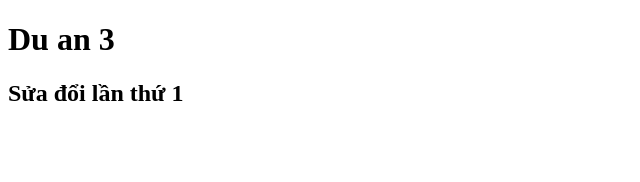
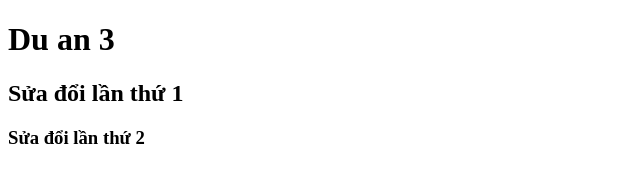
Before and after one commit to Giang130623/duan3, a plain HTML site: page index.html in a window 1280 px wide. Shown: the whole page, without its empty margins (0-640 px from the left). Drawn offline with Linux system fonts and the light colour scheme.

Commit message:
sửa đổi lần 2

```diff
--- a/index.html
+++ b/index.html
@@ -8,5 +8,6 @@
   <body>
     <h1>Du an 3</h1>
     <h2>Sửa đổi lần thứ 1</h2>
+    <h3>Sửa đổi lần thứ 2</h3>
   </body>
 </html>
```
